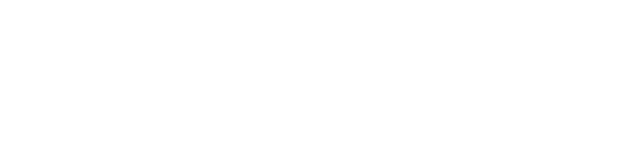
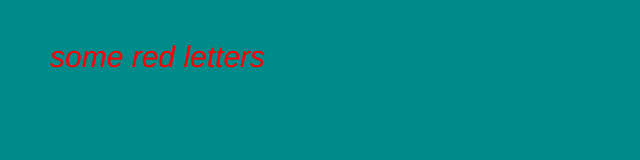
Before and after one commit to Mirunen/MyRR_MIO, a plain HTML site: page index.html in a window 1280 px wide. Shown: the whole page, without its empty margins (0-640 px from the left). Drawn offline with Linux system fonts and the light colour scheme.

Commit message:
Add styles to the webpage

```diff
--- a/index.html
+++ b/index.html
@@ -0,0 +1,11 @@
+<!DOCTYPE html>
+<html lang="en">
+  <head>
+    <meta charset="UTF-8">
+    <link rel="stylesheet" href="style/style1.css">
+    <link rel="stylesheet" href="style/style2.css">
+  </head>
+  <body>
+	<p class="redtext">some red letters</p>
+  </body>
+</html>
--- a/style/style2.css
+++ b/style/style2.css
@@ -2,7 +2,7 @@ img {
     width: 300px;
 }
 
-#redtext {
+.redtext {
     color: red;
     font-family: 'Franklin Gothic Medium', 'Arial Narrow', Arial, sans-serif;
     font-size: 30px;
```
